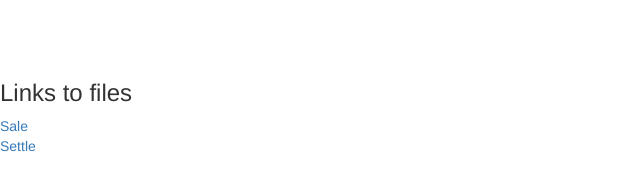
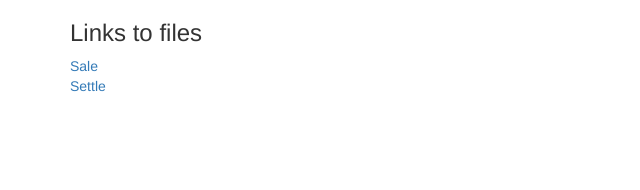
Before and after one commit to trainerbill/BTTraining, a website: page client/index.html in a window 1280 px wide. Shown: the whole page, without its empty margins (0-640 px from the left). Drawn offline with Linux system fonts and the light colour scheme.

Commit message:
Update index.html

```diff
--- a/client/index.html
+++ b/client/index.html
@@ -4,15 +4,14 @@
     <title>Chat Example</title>
     <meta name="viewport" content="width=device-width, initial-scale=1.0">
     <link rel="stylesheet" href="/css/bootstrap.min.css">
-    <link rel="stylesheet" href="/css/bootstrap-responsive.min.css">
-    <style>
-      body {
-        padding-top: 60px;
-      }
-    </style>
-  <body>
-    <h3>Links to files</h3>
-    <a href="sale.html">Sale</a><br/>
-    <a href="settle.html">Settle</a><br/>
+  </head>
+  <body class="container">
+    <div class="row">
+      <div class="col-md-12">
+        <h3>Links to files</h3>
+        <a href="sale.html">Sale</a><br/>
+        <a href="settle.html">Settle</a><br/>
+      </div>
+    </div>
   </body>
 </html>
```
